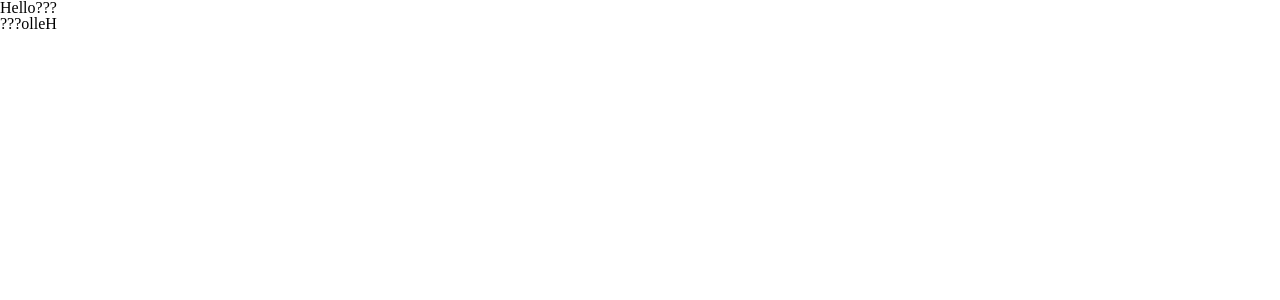
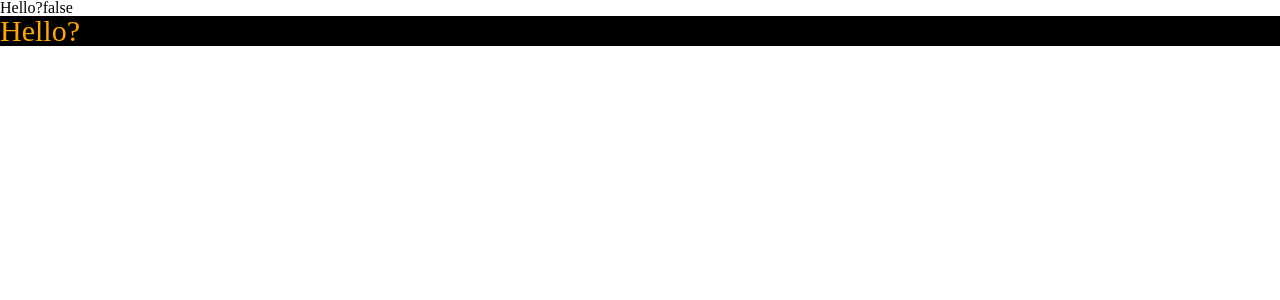
Before and after one commit to miss-gif/vue3-lifecycle, a Vue app: page / in a window 1280 px wide. Shown: the top 300 px of the page. Built offline with nearby package versions, Linux system fonts and the light colour scheme.

Commit message:
클래스와 스타일 바인딩

```diff
--- a/src/App.vue
+++ b/src/App.vue
@@ -1,36 +1,41 @@
 <template>
-  <h1 @click="changeMsg">{{ msg }}</h1>
-  <h1>{{ reversedMsg }}</h1>
+  <h1 v-bind:class="{ active: isActive }" @click="activate">
+    Hello?{{ isActive }}
+  </h1>
+
+  <h1 :style="[fontStyle, backgroundStyle]" @click="changeStyle">Hello?</h1>
 </template>
 
 <script>
 export default {
   data() {
     return {
-      msg: "Hello???",
+      isActive: false,
+      fontStyle: {
+        color: "orange",
+        fontSize: "30px",
+      },
+      backgroundStyle: {
+        backgroundColor: "black",
+      },
     };
   },
-  computed: {
-    reversedMsg() {
-      return this.msg.split("").reverse().join("");
+  methods: {
+    activate() {
+      this.isActive = true;
     },
-  },
-  // 변경되는 사항을 감지
-  watch: {
-    // msg() {
-    //   console.log("msg:", this.msg);
-    // },
-    msg(value) {
-      console.log("msg:", value);
-    },
-    reversedMsg() {
-      console.log("reversedMsg:", this.reversedMsg);
-    },
-  },
-  methods: {
-    changeMsg() {
-      this.msg = "Good!!!!!!!";
+    changeStyle() {
+      this.fontStyle.color = "red";
+      this.fontStyle.fontSize = "50px";
     },
   },
 };
 </script>
+
+<style scoped>
+.active {
+  color: rebeccapurple;
+  font-weight: 900;
+  font-size: 20px;
+}
+</style>
```
